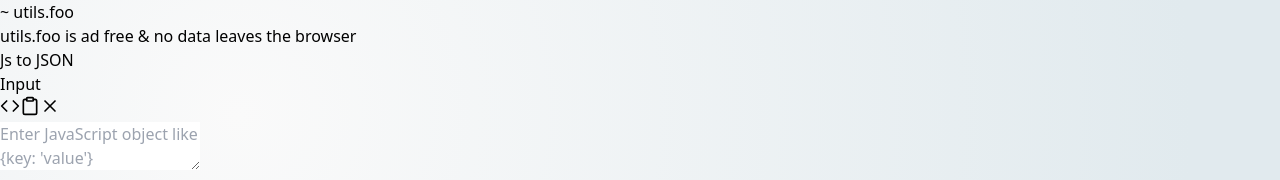
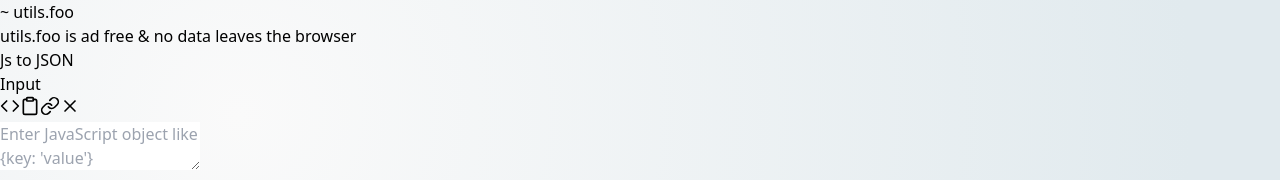
Before and after one commit to midplane/utils.foo, a React (Vite) app: page /jstojson in a window 1280 px wide. Shown: the top 180 px of the page. Built offline with nearby package versions, Linux system fonts and the light colour scheme.

Commit message:
feat: enhance JsToJson component with copy link functionality and improved error handling

```diff
--- a/src/pages/JsToJson.jsx
+++ b/src/pages/JsToJson.jsx
@@ -1,4 +1,4 @@
-import { useState, useEffect } from 'react';
+import { useState, useEffect, useCallback } from 'react';
 import { Copy, X, Clipboard, Code } from 'lucide-react';
 import { useSearchParams } from 'react-router-dom';
 import SEO from '../SEO';
@@ -9,8 +9,9 @@
     const [input, setInput] = useState(searchParams.get('input') || '');
     const [output, setOutput] = useState('');
     const [error, setError] = useState('');
+    const [copySuccess, setCopySuccess] = useState(false);
 
-    const handleConversion = () => {
+    const handleConversion = useCallback(() => {
         if (input === '') {
             setOutput('');
             setError('');
@@ -29,11 +30,11 @@
             setError(`Error: ${err.message}`);
             setOutput('');
         }
-    };
+    }, [input, setSearchParams]);
 
     useEffect(() => {
         handleConversion();
-    }, [input, handleConversion]);
+    }, [handleConversion]);
 
     const handleInputChange = (e) => {
         setInput(e.target.value);
@@ -60,23 +61,32 @@
         if (!input.trim()) return;
 
         try {
-            const jsObject = new Function(`return ${input}`)();
-            const jsonStr = JSON.stringify(jsObject, null, 2);
+            const parsed = JSON5.parse(input);
+            const jsonStr = JSON.stringify(parsed, null, 2);
 
-            // More robust prettification that handles nested structures better
             let prettifiedJs = jsonStr
-                // Remove quotes from property keys
                 .replace(/"([^"]+)":/g, (match, key) => {
-                    // Keep quotes for keys with special characters
                     return /[^a-zA-Z0-9_$]/.test(key) ? match : `${key}:`;
                 })
-                // Keep string values quoted
                 .replace(/: "([^"]*)"/g, ': "$1"');
 
             setInput(prettifiedJs);
         } catch (err) {
             setError(`Cannot prettify: ${err.message}`);
         }
+    };
+
+    const copyShareableLink = () => {
+        const url = new URL(window.location.href);
+        url.searchParams.set('input', input);
+        navigator.clipboard.writeText(url.toString())
+            .then(() => {
+                setCopySuccess(true);
+                setTimeout(() => setCopySuccess(false), 2000);
+            })
+            .catch(err => {
+                setError(`Failed to copy link: ${err.message}`);
+            });
     };
 
     return (
@@ -102,6 +112,12 @@
                                 <button className="p-1 text-gray-500 hover:text-blue-500" onClick={handlePaste} title="Paste">
                                     <Clipboard size={20} />
                                 </button>
+                                <button className="p-1 text-gray-500 hover:text-purple-500" onClick={copyShareableLink} title="Copy Shareable Link">
+                                    <svg xmlns="http://www.w3.org/2000/svg" width="20" height="20" viewBox="0 0 24 24" fill="none" stroke="currentColor" strokeWidth="2" strokeLinecap="round" strokeLinejoin="round">
+                                        <path d="M10 13a5 5 0 0 0 7.54.54l3-3a5 5 0 0 0-7.07-7.07l-1.72 1.71"></path>
+                                        <path d="M14 11a5 5 0 0 0-7.54-.54l-3 3a5 5 0 0 0 7.07 7.07l1.71-1.71"></path>
+                                    </svg>
+                                </button>
                                 <button className="p-1 text-gray-500 hover:text-red-500" onClick={handleClearInput} title="Clear">
                                     <X size={20} />
                                 </button>
@@ -112,9 +128,11 @@
                             value={input}
                             onChange={handleInputChange}
                             placeholder="Enter JavaScript object like {key: 'value'}"
+                            aria-label="JavaScript input"
+                            aria-describedby={error ? "error-message" : undefined}
                         />
                         {error && (
-                            <div className="mt-2 text-red-500 text-sm">
+                            <div id="error-message" className="mt-2 text-red-500 text-sm" role="alert">
                                 {error}
                             </div>
                         )}
@@ -128,7 +146,8 @@
                                 onClick={() => {
                                     navigator.clipboard.writeText(output)
                                         .then(() => {
-                                            // Optional: Show temporary success message
+                                            setCopySuccess(true);
+                                            setTimeout(() => setCopySuccess(false), 2000);
                                         })
                                         .catch(err => {
                                             setError(`Failed to copy: ${err.message}`);
@@ -142,7 +161,13 @@
                             className="w-full h-64 p-2 border border-gray-300 rounded-md resize-none"
                             value={output}
                             readOnly
+                            aria-label="JSON output"
                         />
+                        {copySuccess && (
+                            <div className="mt-2 text-green-500 text-sm">
+                                Copied to clipboard!
+                            </div>
+                        )}
                     </div>
                 </div>
             </div>
```
